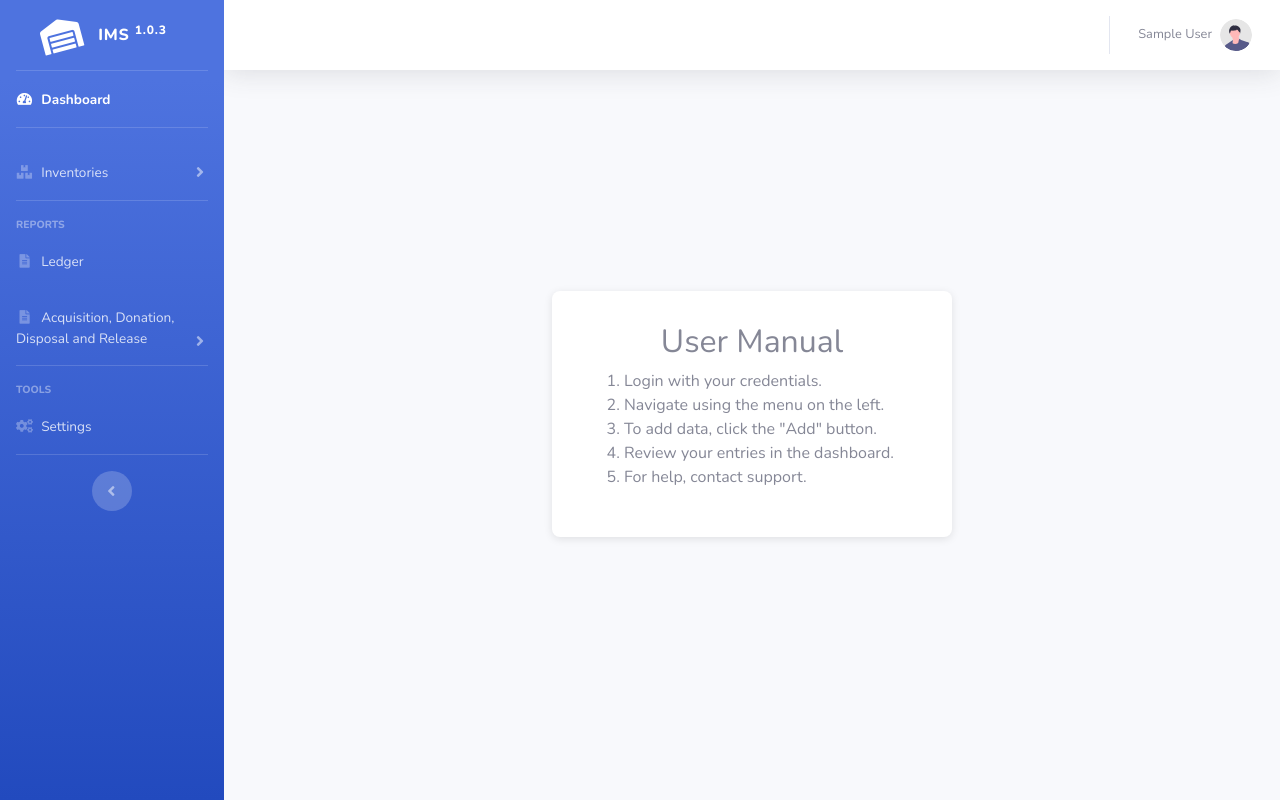
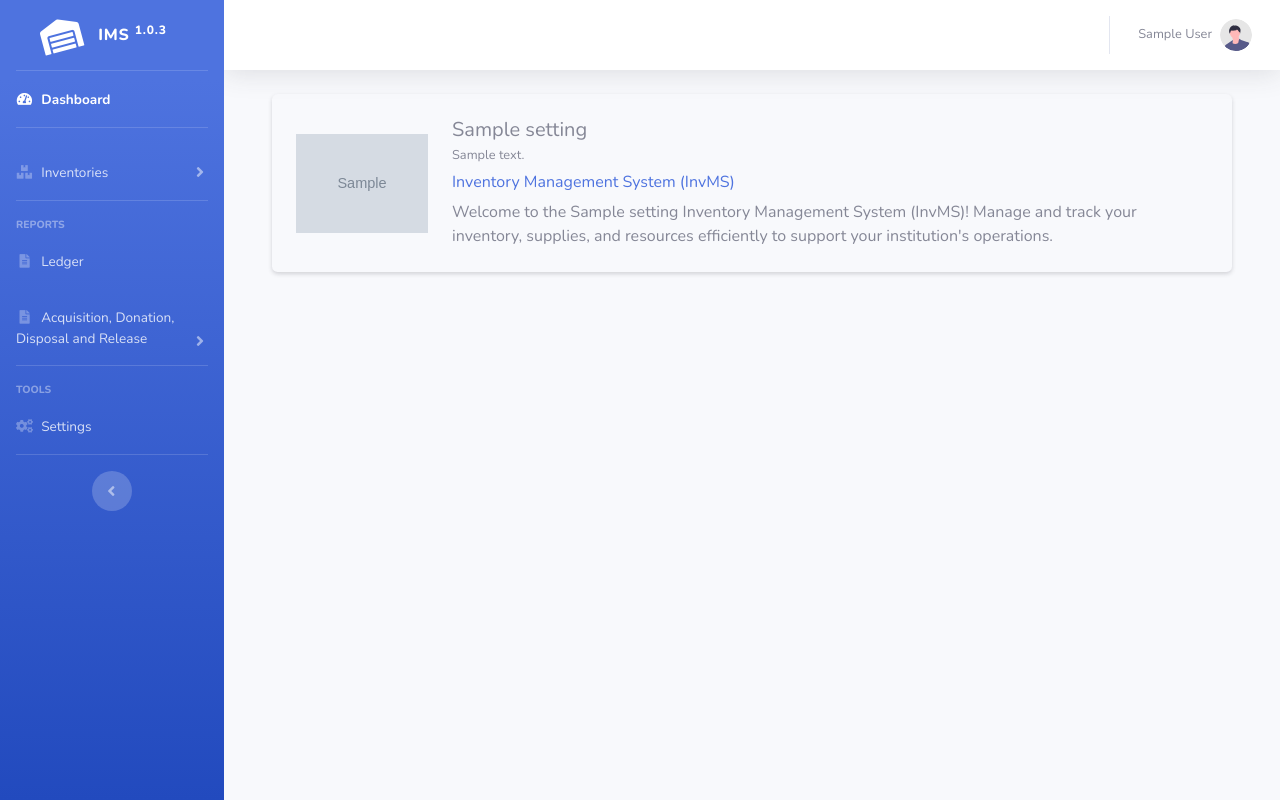
Before and after one commit to gylepatrick/IMS, a CodeIgniter app: page /database/dashboard in a window 1280 px wide. Run offline with CodeIgniter, Linux system fonts and the light colour scheme; the visitor is signed in with stand-in values (Sample User, id 1); tables that the repository leaves empty or names only in its code hold one stand-in row (values such as "Sample post"); grey boxes marked "Sample" are stand-in pictures; data that the repository does not hold is empty; some libraries are stand-ins or nearby versions.

Commit message:
new update

```diff
--- a/application/controllers/Settings.php
+++ b/application/controllers/Settings.php
@@ -1,6 +1,8 @@
 <?php
 
-class Settings extends CI_Controller {
+require_once 'BaseController.php';
+
+class Settings extends BaseController {
     public function __construct() {
         parent::__construct();
         $this->load->model('Settings_model');
--- a/application/views/dashboard.php
+++ b/application/views/dashboard.php
@@ -1,13 +1,17 @@
-<!-- card -->
-<div style="display: flex; justify-content: center; align-items: center; height: 80vh;">
-    <div style="box-shadow: 0 2px 8px rgba(0,0,0,0.1); border-radius: 8px; padding: 32px; background: #fff; max-width: 400px; width: 100%;">
-        <h2 style="text-align: center;">User Manual</h2>
-        <ol>
-            <li>Login with your credentials.</li>
-            <li>Navigate using the menu on the left.</li>
-            <li>To add data, click the "Add" button.</li>
-            <li>Review your entries in the dashboard.</li>
-            <li>For help, contact support.</li>
-        </ol>
+<div class="container-fluid my-3">
+    <div class="bg-light shadow-sm rounded p-4">
+      <div class="row align-items-center">
+        <div class="col-md-2 text-center mb-3 mb-md-0">
+          <img src="<?= $settings->school_logo ?>" alt="School Logo" class="img-fluid" style="max-height: 200px;">
+        </div>
+        <div class="col-md-10">
+          <h5 class="fw-bold mb-1"><?= $settings->school_name ?></h5>
+          <small class="text-muted d-block mb-2"><?= $settings->address ?></small>
+          <h6 class="text-primary fw-semibold">Inventory Management System (InvMS)</h6>
+          <p class="mb-0">
+            Welcome to the <?= $settings->school_name ?> Inventory Management System (InvMS)! Manage and track your inventory, supplies, and resources efficiently to support your institution's operations.
+          </p>
+        </div>
+      </div>
     </div>
-</div>
+  </div>
--- a/application/views/login.php
+++ b/application/views/login.php
@@ -30,6 +30,7 @@
       min-height: 100vh;
       background: url('<?php echo base_url('assets/images/test.jpeg'); ?>') repeat center center fixed;
       background-size: cover;
+      background-color: #1e3a8a;
     }
 
     .login-wrapper {
@@ -91,7 +92,7 @@
 </head>
 <body>
 
-<div class="login-wrapper shadow-lg" style="border: 2px solid rgb(228, 228, 228); bacground-image: url('<?php echo base_url('assets/images/test.jpg'); ?>'); background-size: cover; background-position: center;">
+<div class="login-wrapper shadow-lg" style="border: 2px solid rgba(23, 8, 155, 1); background-size: cover; background-position: center;">
 
     <div class="text-center" id="ims-page">
     <h3 class="text-primary">IMS V1.0</h3>
```
Also changed, not shown: .php-preview-router.php (added, +88 -0 lines), application/models/Login_model.php (line endings or trailing spaces), uploads/school_logo_1753590528.png (added), uploads/school_logo_1753590550.png (added), uploads/school_logo_1753590624.png (added), uploads/school_logo_1753759568.png (added), uploads/school_logo_1754132601.png (added).
